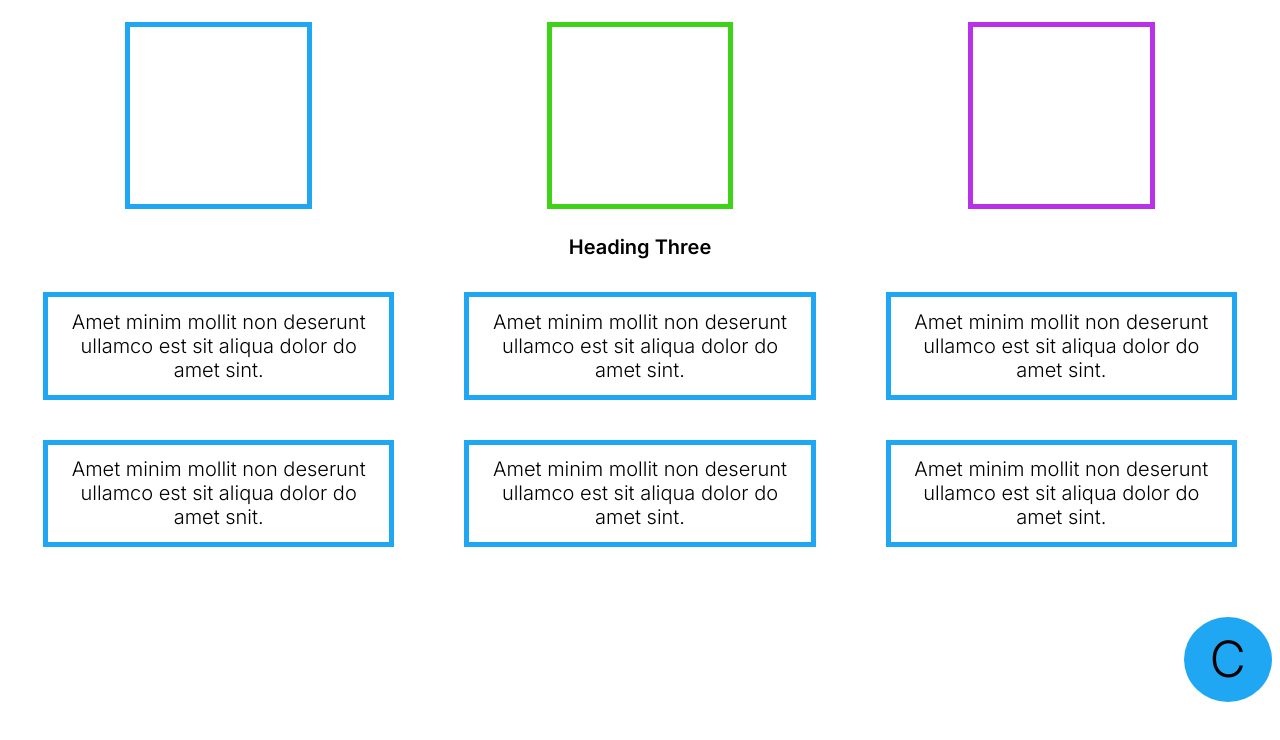
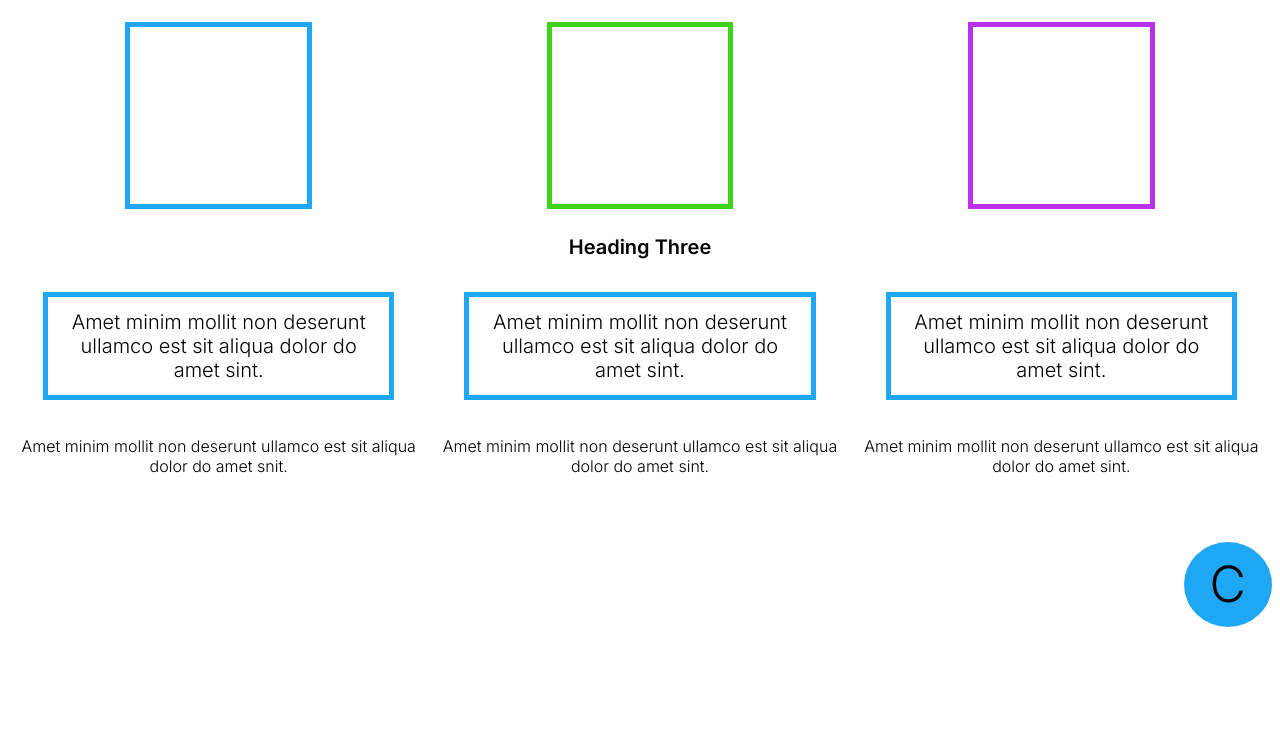
Before and after one commit to sudharsanapraanesh/mytemplate, a plain HTML site: page index.html in a window 1280 px wide. Shown: the part 715-1455 px from the top of the page. After the commit the page ends 1392 px from the top, so only its background shows below. Drawn offline with Linux system fonts and the light colour scheme.

Commit message:
Update my.css

```diff
--- a/my.css
+++ b/my.css
@@ -21,7 +21,6 @@ img {
   height: auto;
   display: flex;
   justify-content: space-around;
-  flex-direction: row;
 }
 .bluepanel {
   background-color: #319cea;
@@ -49,14 +48,6 @@ img {
   flex-basis: 25%;
   flex-direction: row;
 }
-.lowerbox1 {
-  border: solid 5px #1fa7f4;
-  width: 40%;
-  font-size: 20px;
-  padding: 1%;
-  flex-basis: 25%;
-  flex-direction: row;
-}
 .copy {
   width: 5%;
   font-size: 50px;
```
